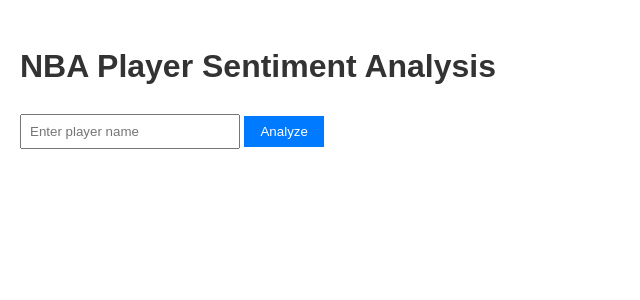
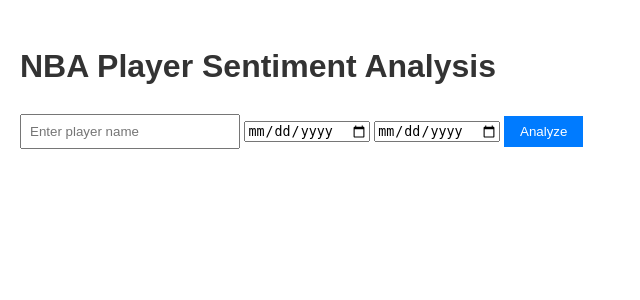
Before and after one commit to emazen/Sentiment-Pulse, a Flask app: page / in a window 1280 px wide. Shown: the top 300 px of the page, without its empty margins (0-640 px from the left). Run offline with Flask 2, Linux system fonts and the light colour scheme.

Commit message:
Added a date range selector

```diff
--- a/app.py
+++ b/app.py
@@ -2,7 +2,7 @@
 from utils.reddit_scraper import get_reddit_data
 from utils.sentiment_analyzer import analyze_sentiment
 from utils.data_visualizer import create_sentiment_chart, create_word_cloud
-from config.config import REDDIT_CLIENT_ID, REDDIT_CLIENT_SECRET, REDDIT_USER_AGENT
+from datetime import datetime
 
 app = Flask(__name__)
 
@@ -13,12 +13,24 @@
 @app.route('/analyze', methods=['POST'])
 def analyze():
     player_name = request.form.get('player_name')
+    start_date = request.form.get('start_date')
+    end_date = request.form.get('end_date')
+
     if not player_name:
         return jsonify({'error': 'Player name is required'}), 400
 
     try:
+        start_date = datetime.strptime(start_date, '%Y-%m-%d') if start_date else None
+        end_date = datetime.strptime(end_date, '%Y-%m-%d') if end_date else None
+
         reddit_data = get_reddit_data(player_name)
         sentiment_data = analyze_sentiment(reddit_data)
+
+        # Filter sentiment_data based on date range
+        if start_date and end_date:
+            sentiment_data = [(date, sentiment) for date, sentiment in sentiment_data
+                              if start_date <= date <= end_date]
+
         chart_path = create_sentiment_chart(sentiment_data)
         word_cloud_path = create_word_cloud(reddit_data)
 
--- a/static/js/main.js
+++ b/static/js/main.js
@@ -5,13 +5,15 @@
     form.addEventListener('submit', function(e) {
         e.preventDefault();
         const playerName = document.getElementById('player-name').value;
+        const startDate = document.getElementById('start-date').value;
+        const endDate = document.getElementById('end-date').value;
 
         fetch('/analyze', {
             method: 'POST',
             headers: {
                 'Content-Type': 'application/x-www-form-urlencoded',
             },
-            body: `player_name=${encodeURIComponent(playerName)}`
+            body: `player_name=${encodeURIComponent(playerName)}&start_date=${encodeURIComponent(startDate)}&end_date=${encodeURIComponent(endDate)}`
         })
         .then(response => response.json())
         .then(data => {
--- a/templates/index.html
+++ b/templates/index.html
@@ -10,6 +10,8 @@
     <h1>NBA Player Sentiment Analysis</h1>
     <form id="player-form">
         <input type="text" id="player-name" name="player_name" placeholder="Enter player name" required>
+        <input type="date" id="start-date" name="start_date" placeholder="Start Date">
+        <input type="date" id="end-date" name="end_date" placeholder="End Date">
         <button type="submit">Analyze</button>
     </form>
     <div id="results"></div>
--- a/utils/data_visualizer.py
+++ b/utils/data_visualizer.py
@@ -3,6 +3,9 @@
 import os
 
 def create_sentiment_chart(sentiment_data):
+    if not sentiment_data:
+        return '/static/images/no_data.png'  # Create this image to show when there's no data
+
     dates, sentiments = zip(*sentiment_data)
     plt.figure(figsize=(10, 6))
     plt.plot(dates, sentiments)
@@ -15,6 +18,7 @@
     plt.close()
 
     return '/' + chart_path
+
 
 def create_word_cloud(reddit_data):
     text = ' '.join([post['title'] + ' ' + post['text'] for post in reddit_data])
--- a/utils/reddit_scraper.py
+++ b/utils/reddit_scraper.py
@@ -11,7 +11,7 @@
     subreddit = reddit.subreddit('nba')
     posts = []
 
-    for submission in subreddit.search(player_name, limit=100):
+    for submission in subreddit.search(player_name, limit=250):
         posts.append({
             'title': submission.title,
             'text': submission.selftext,
```
Also changed, not shown: static/images/sentiment_chart.png, static/images/word_cloud.png.
